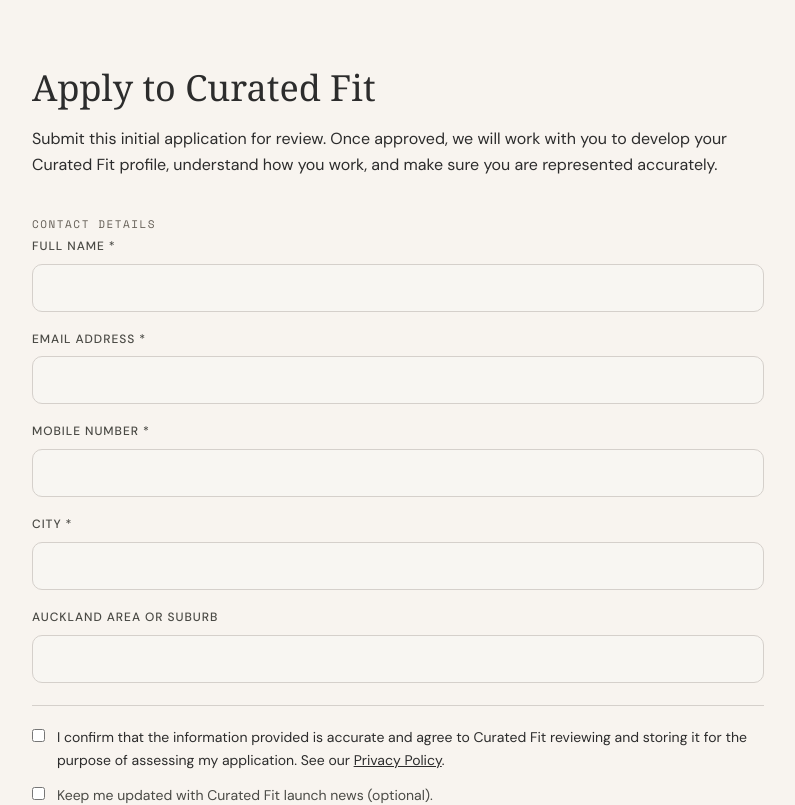
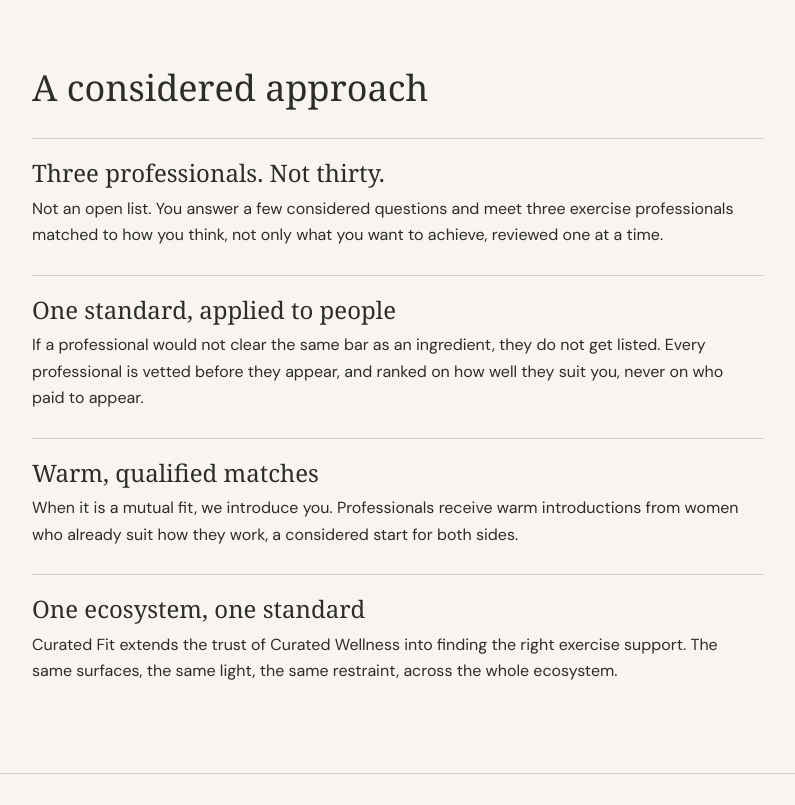
Before and after one commit to EmPerry1972/curated-fit-holding-page, a Next.js app: page / in a window 1280 px wide. Shown: the part 3320-4125 px from the top of the page, without its empty margins (242-1037 px from the left). Built offline with nearby package versions, Linux system fonts and the light colour scheme.

Commit message:
Add considered-approach section with four client cards

```diff
--- a/app/page.tsx
+++ b/app/page.tsx
@@ -374,6 +374,32 @@ export default function Page() {
 
       <hr style={divider} />
 
+      <section style={sectionPad}>
+        <div style={wrap}>
+          <h2 style={h2}>A considered approach</h2>
+          <div style={{ marginTop: 30, display: "grid", gap: 26 }}>
+            <div style={{ borderTop: "1px solid var(--line)", paddingTop: 20 }}>
+              <h3 style={h3}>Three professionals. Not thirty.</h3>
+              <p style={body}>Not an open list. You answer a few considered questions and meet three exercise professionals matched to how you think, not only what you want to achieve, reviewed one at a time.</p>
+            </div>
+            <div style={{ borderTop: "1px solid var(--line)", paddingTop: 20 }}>
+              <h3 style={h3}>One standard, applied to people</h3>
+              <p style={body}>If a professional would not clear the same bar as an ingredient, they do not get listed. Every professional is vetted before they appear, and ranked on how well they suit you, never on who paid to appear.</p>
+            </div>
+            <div style={{ borderTop: "1px solid var(--line)", paddingTop: 20 }}>
+              <h3 style={h3}>Warm, qualified matches</h3>
+              <p style={body}>When it is a mutual fit, we introduce you. Professionals receive warm introductions from women who already suit how they work, a considered start for both sides.</p>
+            </div>
+            <div style={{ borderTop: "1px solid var(--line)", paddingTop: 20 }}>
+              <h3 style={h3}>One ecosystem, one standard</h3>
+              <p style={body}>Curated Fit extends the trust of Curated Wellness into finding the right exercise support. The same surfaces, the same light, the same restraint, across the whole ecosystem.</p>
+            </div>
+          </div>
+        </div>
+      </section>
+
+      <hr style={divider} />
+
 
       <section style={sectionPad} ref={formRef} id="apply">
         <div style={wrap}>
```
